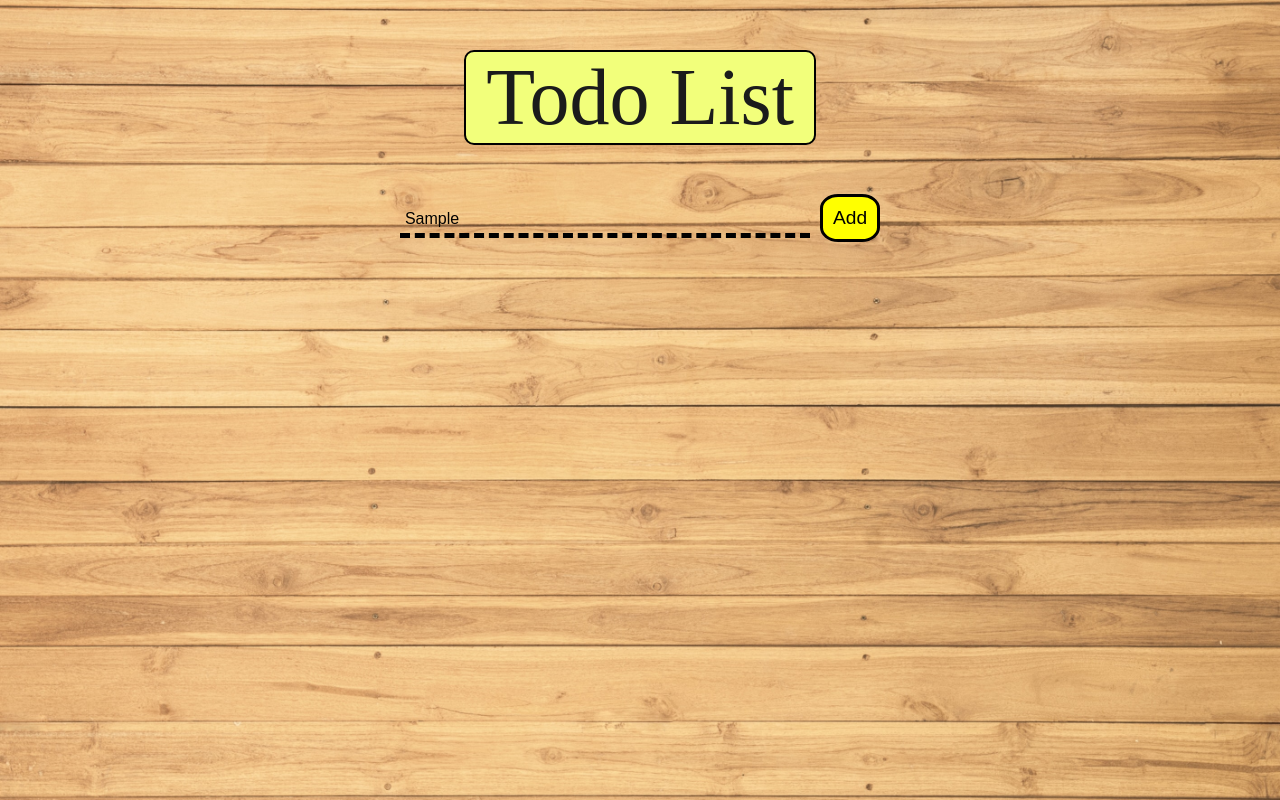
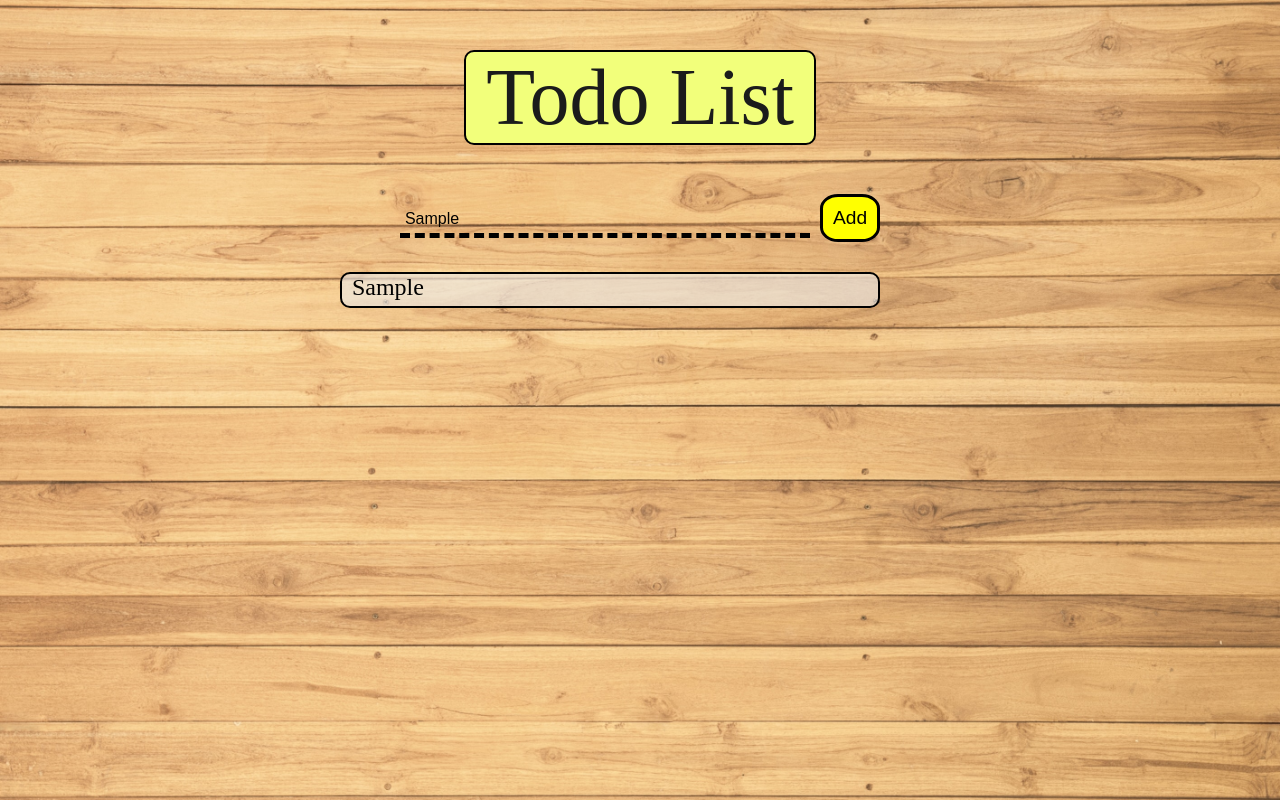
Before and after one commit to tonyhernandezll/todo-app, a React (Create React App) app: page / in a window 1280 px wide. Both pictures are taken after typing "Sample" into the empty fields and a click on the button "Add". Built offline with nearby package versions, Linux system fonts and the light colour scheme.

Commit message:
added conditional redenring so the tasks could be displayed after being created

```diff
--- a/src/components/TodoApp.js
+++ b/src/components/TodoApp.js
@@ -6,7 +6,7 @@ import "./todoapp.css";
 function TodoApp() {
   const [task, setTask] = useState("");
 
-  const [tasklist, setTasklist] = useState([])
+  const [tasklist, setTaskList] = useState([])
 
 
   const handleChange = (e) => {
@@ -14,6 +14,16 @@ function TodoApp() {
   };
 
   const AddTask = () => {
+    if(task !== ""){
+      const taskDetails = {
+        id: Math.floor(Math.random()*1000),
+        value: task,
+        isCompleted: false,
+      }
+
+      setTaskList([...tasklist, taskDetails]);
+
+    }
 
   }
   return (
@@ -26,6 +36,16 @@ function TodoApp() {
         placeholder="Add task here..."
       />
       <button className="add-btn" onClick={AddTask}>Add</button>
+    <br/>
+
+
+{tasklist !== [] ? (
+  <ul>
+    {tasklist.map((t) => (
+      <li className="listitem">{t.value}</li>
+    ))}
+  </ul>
+) : null }
 
 
     </div>
```
Also changed, not shown: 1 other file (tests, documents, lock files or other folders).
